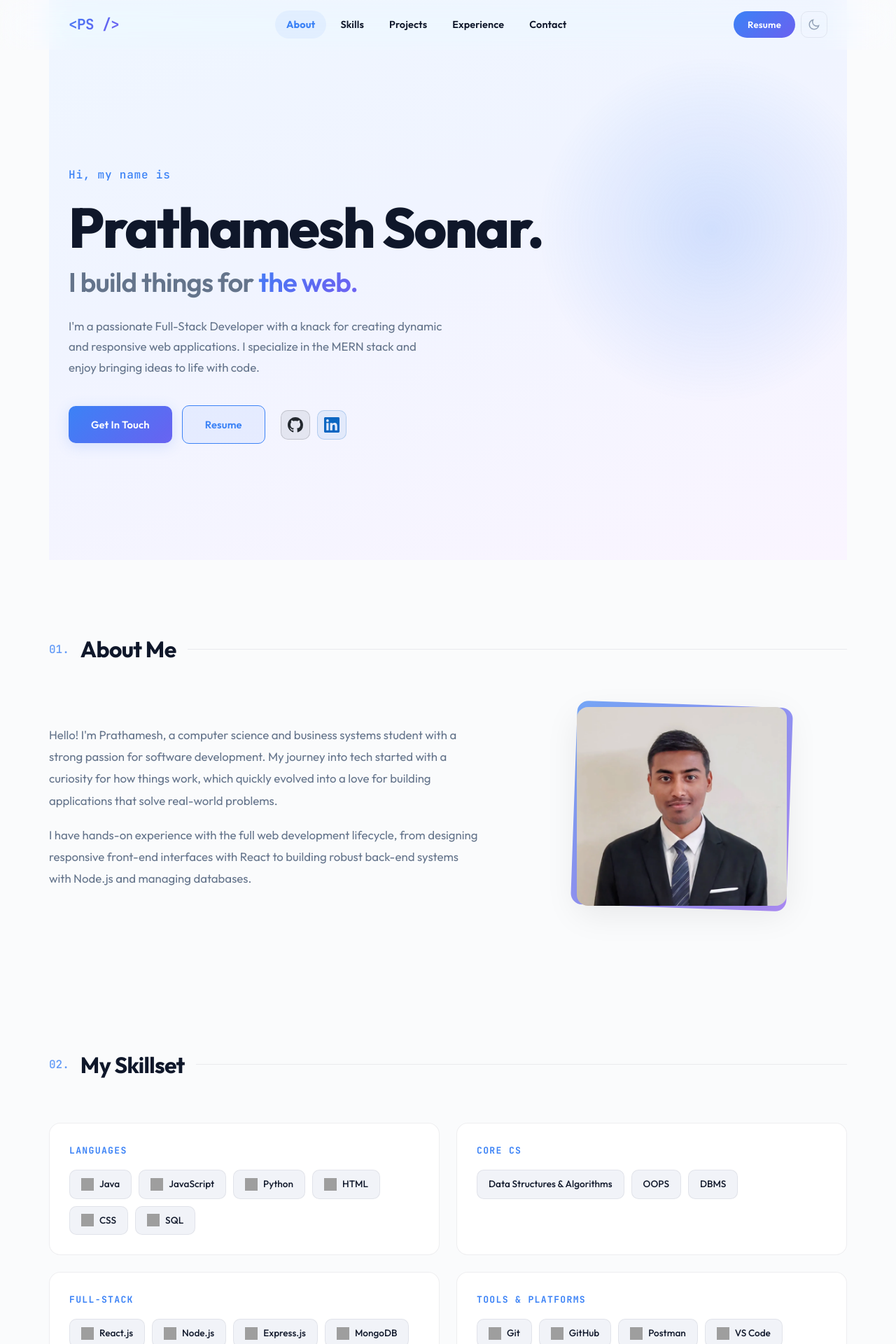
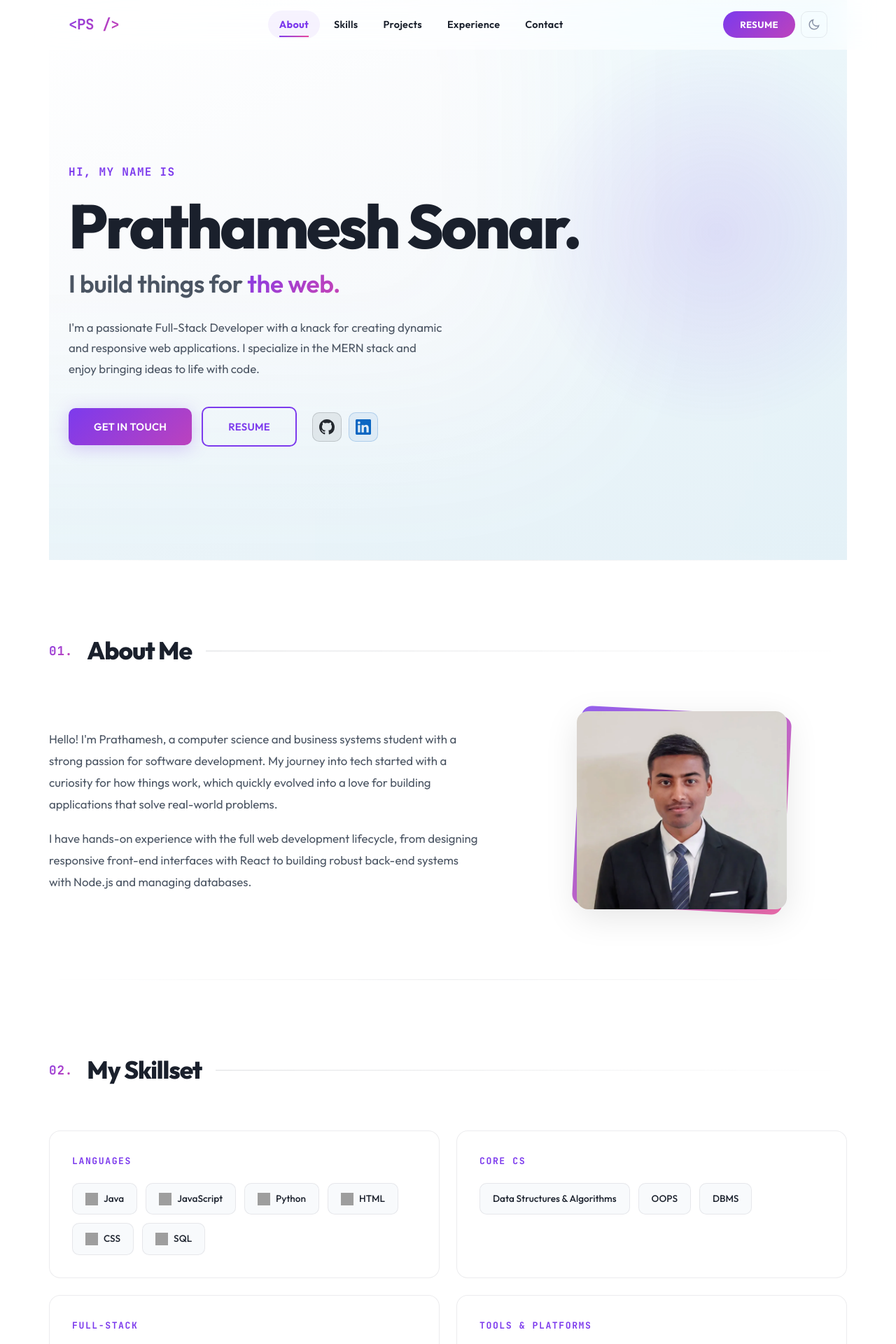
Before and after one commit to prathamesonar/portfolio, a React (Vite) app: page / in a window 1280 px wide. Shown: the top 1920 px of the page at 70% size. Built offline with nearby package versions, Linux system fonts and the light colour scheme; grey boxes are pictures that could not be loaded.

Commit message:
feat: redesign portfolio with artistic color scheme
Update design system with purple-to-pink gradient palette and enhance component styles.

Co-authored-by: Prathamesh Sonar <210364144+prathamesonar@users.noreply.github.com>

```diff
--- a/src/components/About.css
+++ b/src/components/About.css
@@ -26,17 +26,19 @@
 
 .about-image-bg {
     position: absolute;
-    inset: -4px;
+    inset: -8px;
     background: var(--gradient-accent);
     border-radius: var(--radius);
-    transform: rotate(2deg);
-    transition: transform 0.4s cubic-bezier(0.16, 1, 0.3, 1);
-    opacity: 0.7;
+    transform: rotate(3deg) scale(0.95);
+    transition: all 0.5s cubic-bezier(0.16, 1, 0.3, 1);
+    opacity: 0.8;
+    z-index: -1;
 }
 
 .about-image-wrapper:hover .about-image-bg {
-    transform: rotate(0deg);
+    transform: rotate(0deg) scale(1);
     opacity: 1;
+    box-shadow: 0 0 40px var(--accent-glow);
 }
 
 .about-image {
--- a/src/components/Hero.css
+++ b/src/components/Hero.css
@@ -19,46 +19,54 @@
 .hero::after {
     content: '';
     position: absolute;
-    top: 10%;
-    right: -5%;
-    width: 500px;
-    height: 500px;
-    background: radial-gradient(circle, var(--accent-glow) 0%, transparent 70%);
+    top: 5%;
+    right: -10%;
+    width: 600px;
+    height: 600px;
+    background: radial-gradient(circle, rgba(124, 58, 237, 0.12) 0%, transparent 65%);
     border-radius: 50%;
     z-index: -1;
-    animation: float 8s ease-in-out infinite;
+    animation: float 10s ease-in-out infinite;
+}
+
+/* Decorative blob on left */
+.hero::before {
+    box-shadow: inset -400px -200px 300px rgba(6, 182, 212, 0.05);
 }
 
 .hero-greeting {
     font-family: 'JetBrains Mono', monospace;
     color: var(--accent);
     font-size: 1rem;
-    font-weight: 500;
+    font-weight: 600;
     margin-bottom: 20px;
     opacity: 0;
     animation: fadeInUp 0.6s ease 0.1s forwards;
-    letter-spacing: 0.05em;
+    letter-spacing: 0.08em;
+    text-transform: uppercase;
 }
 
 .hero-name {
-    font-size: clamp(2.8rem, 7vw, 5rem);
+    font-size: clamp(2.8rem, 7vw, 5.5rem);
     font-weight: 800;
     color: var(--text-primary);
-    line-height: 1.05;
-    letter-spacing: -0.03em;
+    line-height: 1;
+    letter-spacing: -0.04em;
     opacity: 0;
     animation: fadeInUp 0.6s ease 0.2s forwards;
+    text-balance: balance;
 }
 
 .hero-tagline {
-    font-size: clamp(1.4rem, 3.5vw, 2.4rem);
+    font-size: clamp(1.3rem, 3.5vw, 2.2rem);
     font-weight: 600;
     color: var(--text-secondary);
-    margin-top: 12px;
-    line-height: 1.25;
-    letter-spacing: -0.02em;
+    margin-top: 16px;
+    line-height: 1.3;
+    letter-spacing: -0.01em;
     opacity: 0;
     animation: fadeInUp 0.6s ease 0.35s forwards;
+    text-balance: balance;
 }
 
 .hero-tagline .gradient-text {
@@ -91,41 +99,58 @@
 }
 
 .hero-btn {
-    padding: 14px 32px;
+    padding: 14px 36px;
     border-radius: var(--radius-sm);
     font-weight: 600;
     font-size: 0.92rem;
-    transition: all 0.3s ease;
-    letter-spacing: 0.01em;
+    transition: all 0.35s cubic-bezier(0.16, 1, 0.3, 1);
+    letter-spacing: 0.02em;
+    text-transform: uppercase;
 }
 
 .hero-btn-primary {
     background: var(--gradient-accent);
     background-size: 200% auto;
     color: #fff;
-    box-shadow: 0 4px 20px var(--accent-glow);
+    box-shadow: 0 4px 24px rgba(124, 58, 237, 0.25);
+    border: none;
 }
 
 .hero-btn-primary:hover {
     background-size: 300% auto;
-    transform: translateY(-2px);
-    box-shadow: 0 8px 32px var(--accent-glow);
+    transform: translateY(-3px);
+    box-shadow: 0 12px 48px rgba(124, 58, 237, 0.35);
 }
 
 /* Resume — always accent colored */
 .hero-btn-outline {
-    border: 1.5px solid var(--accent);
+    border: 2px solid var(--accent);
     color: var(--accent);
-    background: var(--accent-light);
+    background: transparent;
+    position: relative;
+    overflow: hidden;
+}
+
+.hero-btn-outline::before {
+    content: '';
+    position: absolute;
+    inset: 0;
+    background: var(--gradient-accent);
+    z-index: -1;
+    transition: all 0.35s cubic-bezier(0.16, 1, 0.3, 1);
+    transform: scaleY(0);
+    transform-origin: bottom;
 }
 
 .hero-btn-outline:hover {
-    background: var(--gradient-accent);
-    background-size: 200% auto;
     color: #fff;
     border-color: transparent;
-    transform: translateY(-2px);
-    box-shadow: 0 8px 32px var(--accent-glow);
+    transform: translateY(-3px);
+    box-shadow: 0 12px 48px rgba(124, 58, 237, 0.35);
+}
+
+.hero-btn-outline:hover::before {
+    transform: scaleY(1);
 }
 
 .hero-socials {
--- a/src/components/Navbar.css
+++ b/src/components/Navbar.css
@@ -54,9 +54,22 @@
     color: var(--text-primary);
     padding: 8px 16px;
     border-radius: var(--radius-full);
-    transition: all 0.25s ease;
+    transition: all 0.3s cubic-bezier(0.16, 1, 0.3, 1);
     position: relative;
-    letter-spacing: 0.01em;
+    letter-spacing: 0.02em;
+}
+
+.navbar-links a::after {
+    content: '';
+    position: absolute;
+    bottom: 2px;
+    left: 16px;
+    right: 16px;
+    height: 2px;
+    background: var(--gradient-accent);
+    transform: scaleX(0);
+    transform-origin: center;
+    transition: transform 0.35s cubic-bezier(0.16, 1, 0.3, 1);
 }
 
 .navbar-links a:hover {
@@ -64,10 +77,18 @@
     background: var(--accent-light);
 }
 
+.navbar-links a:hover::after {
+    transform: scaleX(1);
+}
+
 .navbar-links a.active {
     color: var(--accent);
     background: var(--accent-light);
     font-weight: 700;
+}
+
+.navbar-links a.active::after {
+    transform: scaleX(1);
 }
 
 /* Actions area */
@@ -79,20 +100,21 @@
 
 .resume-btn {
     font-size: 0.82rem;
-    font-weight: 600;
-    padding: 8px 20px;
+    font-weight: 700;
+    padding: 8px 24px;
     border-radius: var(--radius-full);
     background: var(--gradient-accent);
     background-size: 200% auto;
     color: #fff;
-    transition: all 0.3s ease;
-    letter-spacing: 0.02em;
+    transition: all 0.35s cubic-bezier(0.16, 1, 0.3, 1);
+    letter-spacing: 0.03em;
+    text-transform: uppercase;
 }
 
 .resume-btn:hover {
     background-size: 300% auto;
-    box-shadow: 0 4px 20px var(--accent-glow);
-    transform: translateY(-1px);
+    box-shadow: 0 6px 24px rgba(124, 58, 237, 0.35);
+    transform: translateY(-2px);
 }
 
 .theme-toggle {
--- a/src/components/Skills.css
+++ b/src/components/Skills.css
@@ -8,51 +8,73 @@
     background: var(--bg-card);
     border: 1px solid var(--border);
     border-radius: var(--radius);
-    padding: 28px;
-    backdrop-filter: blur(8px);
-    transition: all 0.3s ease;
+    padding: 32px;
+    backdrop-filter: blur(12px);
+    transition: all 0.4s cubic-bezier(0.16, 1, 0.3, 1);
+    position: relative;
+    overflow: hidden;
+}
+
+.skill-category::before {
+    content: '';
+    position: absolute;
+    inset: 0;
+    background: linear-gradient(135deg, var(--accent-light) 0%, transparent 100%);
+    opacity: 0;
+    transition: opacity 0.4s ease;
+    z-index: 0;
+    pointer-events: none;
 }
 
 .skill-category:hover {
     border-color: var(--border-hover);
-    box-shadow: var(--shadow-glow);
+    box-shadow: 0 0 40px var(--accent-glow);
+    transform: translateY(-4px);
+}
+
+.skill-category:hover::before {
+    opacity: 1;
 }
 
 .skill-category h4 {
     font-size: 0.82rem;
-    font-weight: 600;
+    font-weight: 700;
     color: var(--accent);
     text-transform: uppercase;
-    letter-spacing: 0.1em;
-    margin-bottom: 16px;
+    letter-spacing: 0.12em;
+    margin-bottom: 20px;
     font-family: 'JetBrains Mono', monospace;
+    position: relative;
+    z-index: 1;
 }
 
 .skill-tags {
     display: flex;
     flex-wrap: wrap;
-    gap: 10px;
+    gap: 12px;
+    position: relative;
+    z-index: 1;
 }
 
 .skill-tag {
     display: inline-flex;
     align-items: center;
     gap: 8px;
-    padding: 8px 16px;
+    padding: 10px 18px;
     border-radius: var(--radius-sm);
     font-size: 0.85rem;
     font-weight: 500;
     background: var(--bg-secondary);
     color: var(--text-primary);
     border: 1px solid var(--border);
-    transition: all 0.25s ease;
+    transition: all 0.3s cubic-bezier(0.16, 1, 0.3, 1);
 }
 
 .skill-tag:hover {
-    border-color: var(--border-hover);
+    border-color: var(--accent);
     background: var(--accent-light);
-    transform: translateY(-2px);
-    box-shadow: 0 4px 12px var(--accent-glow);
+    transform: translateY(-3px) scale(1.05);
+    box-shadow: 0 6px 20px var(--accent-glow);
 }
 
 .skill-icon {
--- a/src/styles/index.css
+++ b/src/styles/index.css
@@ -1,43 +1,45 @@
 @import url('https://fonts.googleapis.com/css2?family=Outfit:wght@300;400;500;600;700;800;900&family=JetBrains+Mono:wght@400;500;700&display=swap');
 
 /* ==============================
-   DESIGN SYSTEM — Blue Theme 2025
+   DESIGN SYSTEM — Light Artistic/Creative Theme 2025
    ============================== */
 :root {
   /* Backgrounds */
-  --bg-primary: #fafbfc;
-  --bg-secondary: #f1f3f8;
+  --bg-primary: #ffffff;
+  --bg-secondary: #f8fafc;
   --bg-card: #ffffff;
-  --bg-card-hover: #ffffff;
-  --bg-elevated: rgba(255, 255, 255, 0.7);
+  --bg-card-hover: #f8fafc;
+  --bg-elevated: rgba(255, 255, 255, 0.9);
 
   /* Text */
-  --text-primary: #0f172a;
-  --text-secondary: #64748b;
-  --text-muted: #94a3b8;
+  --text-primary: #1a202c;
+  --text-secondary: #4b5563;
+  --text-muted: #8b94a8;
 
-  /* Accent — vivid blue */
-  --accent: #3b82f6;
-  --accent-secondary: #6366f1;
-  --accent-light: rgba(59, 130, 246, 0.07);
-  --accent-glow: rgba(59, 130, 246, 0.18);
+  /* Accent — Artistic Purple */
+  --accent: #7C3AED;
+  --accent-secondary: #06B6D4;
+  --accent-tertiary: #EC4899;
+  --accent-light: rgba(124, 58, 237, 0.06);
+  --accent-glow: rgba(124, 58, 237, 0.12);
 
   /* Gradients */
-  --gradient-accent: linear-gradient(135deg, #3b82f6 0%, #6366f1 50%, #8b5cf6 100%);
-  --gradient-card: linear-gradient(135deg, rgba(59, 130, 246, 0.04), rgba(99, 102, 241, 0.04));
-  --gradient-hero: linear-gradient(160deg, #eff6ff 0%, #f0f4ff 40%, #faf5ff 100%);
+  --gradient-accent: linear-gradient(135deg, #7C3AED 0%, #EC4899 100%);
+  --gradient-accent-alt: linear-gradient(135deg, #7C3AED 0%, #06B6D4 100%);
+  --gradient-card: linear-gradient(135deg, rgba(124, 58, 237, 0.03), rgba(6, 182, 212, 0.03));
+  --gradient-hero: linear-gradient(160deg, #ffffff 0%, #f8fafc 40%, #f1f5f9 100%);
 
   /* Borders & shadows */
-  --border: rgba(15, 23, 42, 0.07);
-  --border-hover: rgba(59, 130, 246, 0.3);
-  --shadow-sm: 0 1px 3px rgba(0, 0, 0, 0.04);
-  --shadow-md: 0 4px 24px rgba(0, 0, 0, 0.06);
-  --shadow-lg: 0 12px 48px rgba(0, 0, 0, 0.08);
-  --shadow-glow: 0 0 40px rgba(59, 130, 246, 0.07);
+  --border: rgba(15, 23, 42, 0.08);
+  --border-hover: rgba(124, 58, 237, 0.25);
+  --shadow-sm: 0 1px 3px rgba(0, 0, 0, 0.05);
+  --shadow-md: 0 4px 24px rgba(0, 0, 0, 0.08);
+  --shadow-lg: 0 12px 48px rgba(0, 0, 0, 0.1);
+  --shadow-glow: 0 0 40px rgba(124, 58, 237, 0.08);
 
   /* Nav */
-  --nav-bg: rgba(250, 251, 252, 0.15);
-  --nav-bg-scrolled: rgba(250, 251, 252, 0.6);
+  --nav-bg: rgba(255, 255, 255, 0.6);
+  --nav-bg-scrolled: rgba(255, 255, 255, 0.85);
 
   /* Misc */
   --radius: 16px;
@@ -56,21 +58,23 @@
   --text-secondary: #a1a1aa;
   --text-muted: #71717a;
 
-  --accent: #60a5fa;
-  --accent-secondary: #818cf8;
-  --accent-light: rgba(96, 165, 250, 0.08);
-  --accent-glow: rgba(96, 165, 250, 0.12);
+  --accent: #A78BFA;
+  --accent-secondary: #22D3EE;
+  --accent-tertiary: #F472B6;
+  --accent-light: rgba(167, 139, 250, 0.1);
+  --accent-glow: rgba(167, 139, 250, 0.15);
 
-  --gradient-accent: linear-gradient(135deg, #60a5fa 0%, #818cf8 50%, #a78bfa 100%);
-  --gradient-card: linear-gradient(135deg, rgba(96, 165, 250, 0.04), rgba(129, 140, 248, 0.04));
+  --gradient-accent: linear-gradient(135deg, #A78BFA 0%, #F472B6 100%);
+  --gradient-accent-alt: linear-gradient(135deg, #A78BFA 0%, #22D3EE 100%);
+  --gradient-card: linear-gradient(135deg, rgba(167, 139, 250, 0.08), rgba(34, 211, 238, 0.08));
   --gradient-hero: linear-gradient(160deg, #09090b 0%, #0c1028 40%, #100a20 100%);
 
   --border: rgba(255, 255, 255, 0.06);
-  --border-hover: rgba(96, 165, 250, 0.3);
+  --border-hover: rgba(167, 139, 250, 0.3);
   --shadow-sm: 0 1px 3px rgba(0, 0, 0, 0.2);
   --shadow-md: 0 4px 24px rgba(0, 0, 0, 0.3);
   --shadow-lg: 0 12px 48px rgba(0, 0, 0, 0.4);
-  --shadow-glow: 0 0 60px rgba(96, 165, 250, 0.06);
+  --shadow-glow: 0 0 60px rgba(167, 139, 250, 0.08);
 
   --nav-bg: rgba(9, 9, 11, 0.1);
   --nav-bg-scrolled: rgba(9, 9, 11, 0.55);
@@ -150,35 +154,52 @@ textarea {
   position: relative;
 }
 
+.section::before {
+  content: '';
+  position: absolute;
+  top: 0;
+  left: 0;
+  right: 0;
+  height: 1px;
+  background: linear-gradient(90deg, transparent, var(--border) 50%, transparent);
+  pointer-events: none;
+}
+
 /* ==============================
    Section Headings
    ============================== */
 .section-heading {
   display: flex;
   align-items: center;
-  gap: 16px;
+  gap: 20px;
   margin-bottom: 56px;
 }
 
 .section-heading .number {
   font-family: 'JetBrains Mono', monospace;
-  font-size: 1rem;
-  font-weight: 500;
-  color: var(--accent);
-  opacity: 0.8;
+  font-size: 1.1rem;
+  font-weight: 700;
+  background: var(--gradient-accent);
+  background-size: 200% auto;
+  -webkit-background-clip: text;
+  -webkit-text-fill-color: transparent;
+  background-clip: text;
+  animation: gradientMove 4s ease infinite;
+  letter-spacing: 0.05em;
 }
 
 .section-heading h3 {
-  font-size: 2rem;
-  font-weight: 700;
+  font-size: 2.2rem;
+  font-weight: 800;
   color: var(--text-primary);
-  letter-spacing: -0.02em;
+  letter-spacing: -0.03em;
 }
 
 .section-heading .line {
   flex: 1;
-  height: 1px;
-  background: var(--border);
+  height: 2px;
+  background: linear-gradient(90deg, var(--border) 0%, transparent 100%);
+  transition: all 0.4s ease;
 }
 
 /* ==============================
@@ -207,14 +228,48 @@ textarea {
 }
 
 @keyframes float {
-
   0%,
   100% {
     transform: translateY(0);
   }
 
   50% {
-    transform: translateY(-8px);
+    transform: translateY(-12px);
+  }
+}
+
+@keyframes slideInLeft {
+  from {
+    opacity: 0;
+    transform: translateX(-30px);
+  }
+
+  to {
+    opacity: 1;
+    transform: translateX(0);
+  }
+}
+
+@keyframes slideInRight {
+  from {
+    opacity: 0;
+    transform: translateX(30px);
+  }
+
+  to {
+    opacity: 1;
+    transform: translateX(0);
+  }
+}
+
+@keyframes pulse {
+  0%,
+  100% {
+    opacity: 1;
+  }
+
+  50% {
+    opacity: 0.7;
   }
 }
 
```
Also changed, not shown: src/components/Contact.css (+18 -9 lines), src/components/Education.css (+13 -13 lines), src/components/Experience.css (+34 -3 lines), src/components/Footer.css (+7 -6 lines), src/components/ProjectModal.css (+42 -30 lines), src/components/Projects.css (+36 -5 lines), 1 other file (tests, documents, lock files or other folders).
